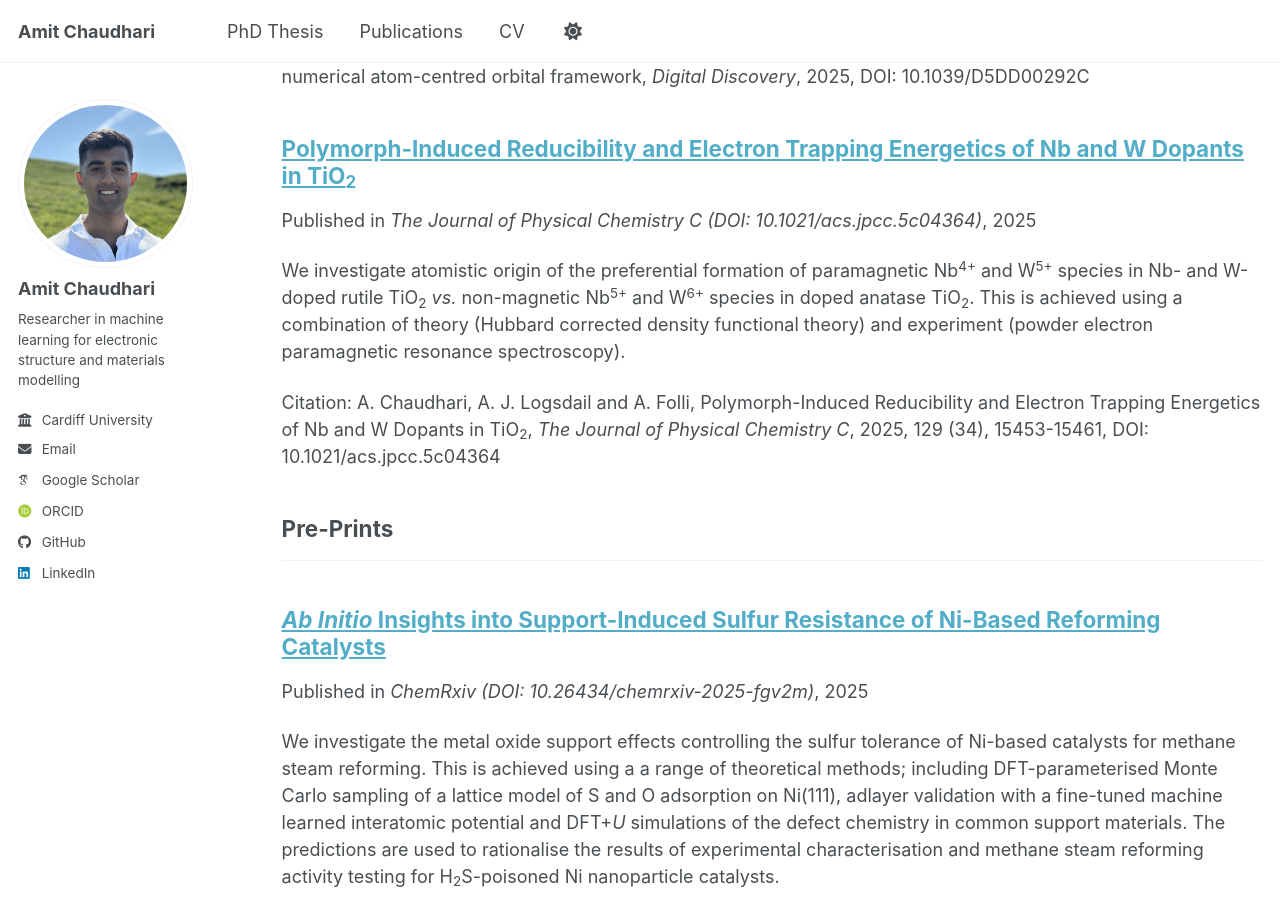
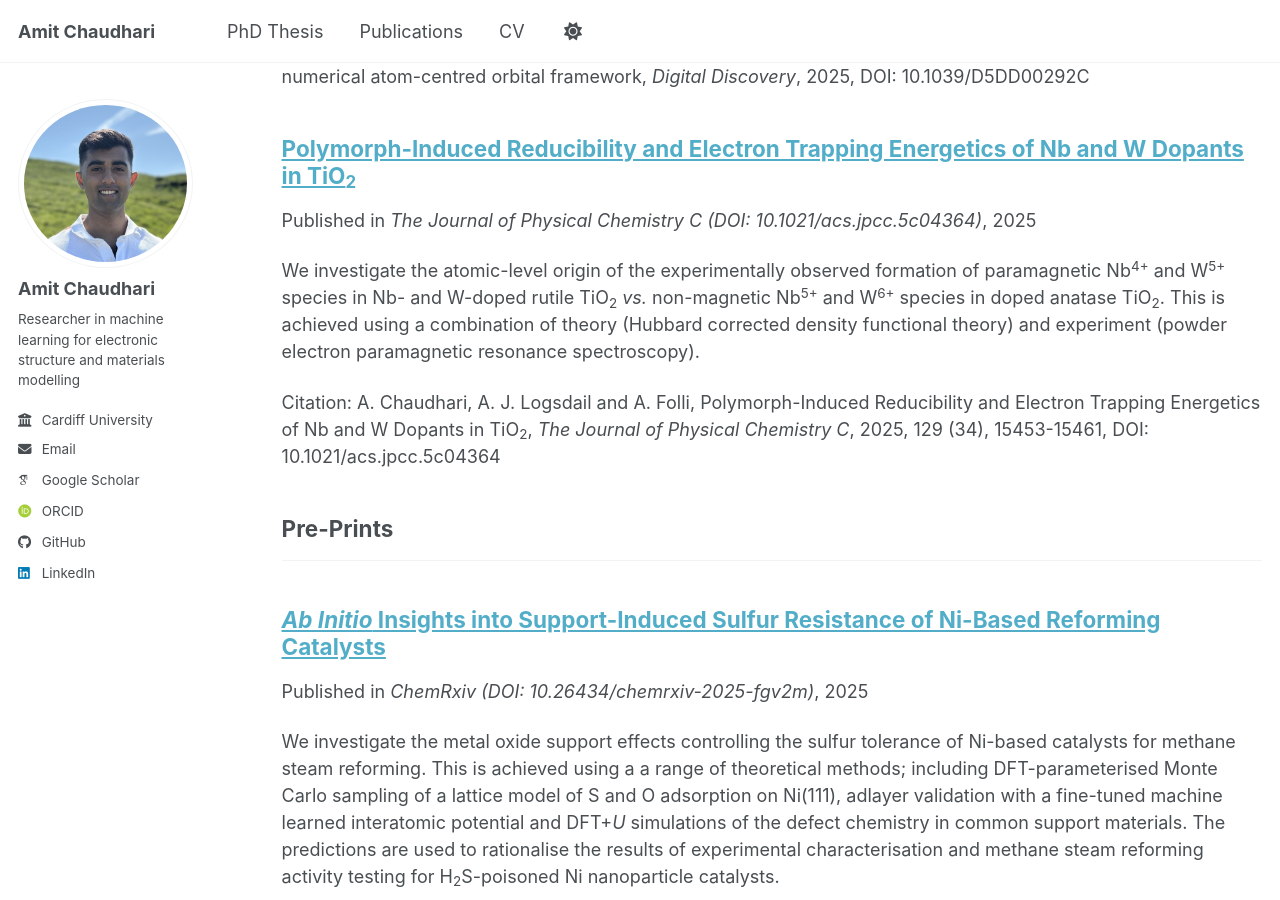
Before and after one commit to amitmc1/amitmc1.github.io, a Jekyll site: the page built from _pages/publications.html, in a window 1280 px wide and 900 px high, scrolled down 454 px. Built offline with Jekyll 4.4.1, drawn with Linux system fonts in a browser that asks for light colours; some web fonts are replaced; a script bundle is joined from its source files by our own code; library files that are not in the unit come from our copies.

Commit message:
Update 2015-10-01-paper-title-number-3.md

```diff
--- a/_publications/2015-10-01-paper-title-number-3.md
+++ b/_publications/2015-10-01-paper-title-number-3.md
@@ -5,7 +5,7 @@ category: manuscripts
 share: false
 permalink: /publication/2025-08-19-Hubbard-EPR-TiO2
 
-excerpt: "We investigate atomistic origin of the preferential formation of paramagnetic Nb<sup>4+</sup> and W<sup>5+</sup> species in Nb- and W-doped rutile TiO<sub>2</sub> <em>vs.</em> non-magnetic Nb<sup>5+</sup> and W<sup>6+</sup> species in doped anatase TiO<sub>2</sub>. This is achieved using a combination of theory (Hubbard corrected density functional theory) and experiment (powder electron paramagnetic resonance spectroscopy)."
+excerpt: "We investigate the atomic-level origin of the experimentally observed formation of paramagnetic Nb<sup>4+</sup> and W<sup>5+</sup> species in Nb- and W-doped rutile TiO<sub>2</sub> <em>vs.</em> non-magnetic Nb<sup>5+</sup> and W<sup>6+</sup> species in doped anatase TiO<sub>2</sub>. This is achieved using a combination of theory (Hubbard corrected density functional theory) and experiment (powder electron paramagnetic resonance spectroscopy)."
 
 date: 2025-08-19
 venue: 'The Journal of Physical Chemistry C (DOI: 10.1021/acs.jpcc.5c04364)'
```
